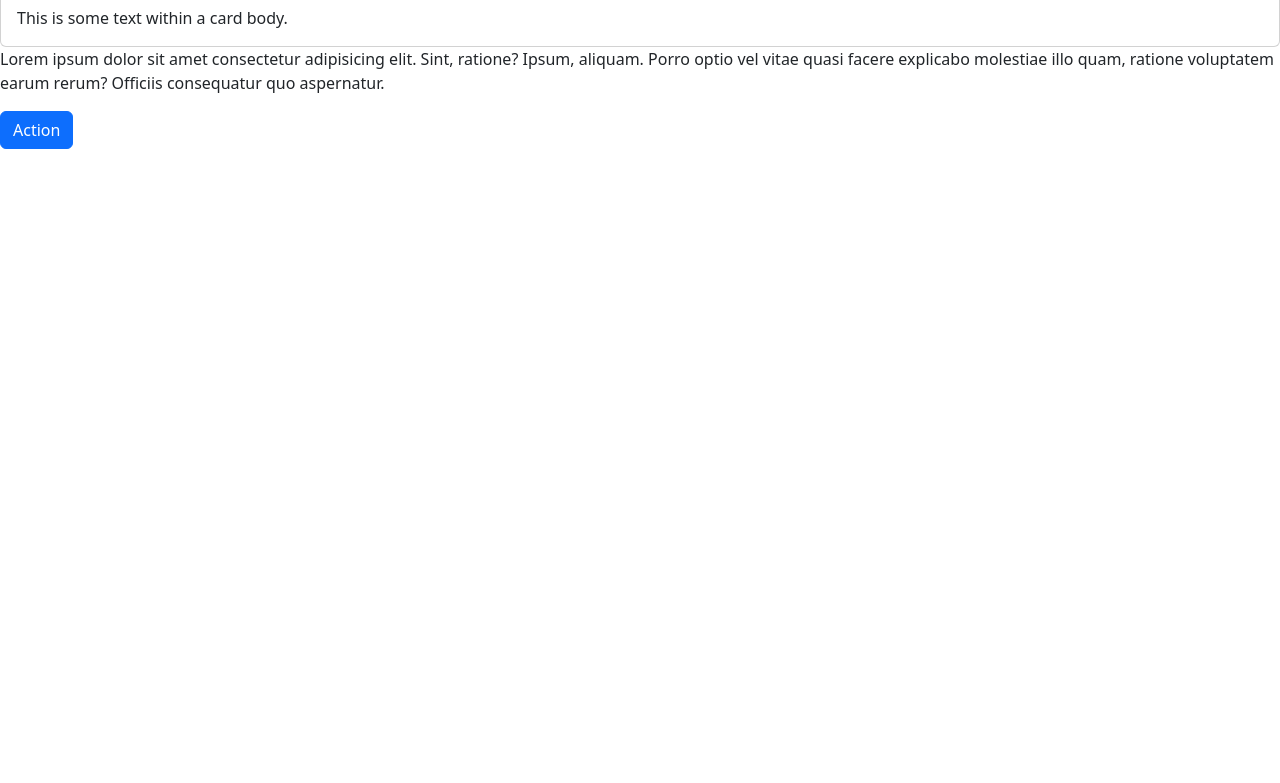
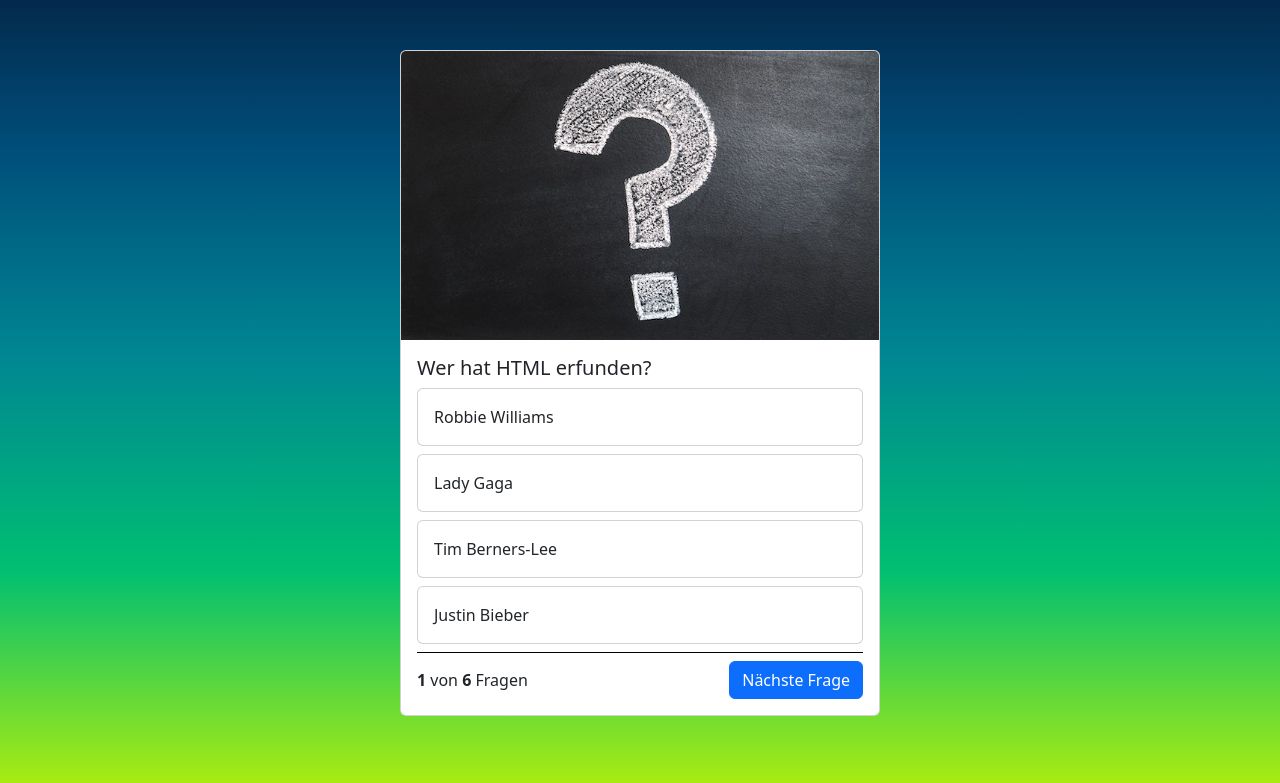
Before and after one commit to dani22922/QuizApp, a website: page index.html in a window 1280 px wide. Shown: the part 67-850 px from the top of the page. Before the commit the page ends 800 px from the top, so only its background shows below. Drawn offline with nearby package versions, Linux system fonts and the light colour scheme.

Commit message:
erste funktionen

```diff
--- a/index.html
+++ b/index.html
@@ -1,21 +1,72 @@
 <!DOCTYPE html>
 <html lang="en">
+
 <head>
-    <meta charset="UTF-8">
-    <meta http-equiv="X-UA-Compatible" content="IE=edge">
-    <meta name="viewport" content="width=device-width, initial-scale=1.0">
-    <title>QuizApp</title>
-    <link rel="stylesheet" href="node_modules/bootstrap/dist/css/bootstrap.min.css">
+  <meta charset="UTF-8">
+  <meta http-equiv="X-UA-Compatible" content="IE=edge">
+  <meta name="viewport" content="width=device-width, initial-scale=1.0">
+  <title>QuizApp</title>
+
+  <link rel="stylesheet" href="style.css">
+  <link href="https://cdn.jsdelivr.net/npm/bootstrap@5.3.0-alpha1/dist/css/bootstrap.min.css" rel="stylesheet"
+    integrity="sha384-GLhlTQ8iRABdZLl6O3oVMWSktQOp6b7In1Zl3/Jr59b6EGGoI1aFkw7cmDA6j6gD" crossorigin="anonymous">
+  <script src="https://cdn.jsdelivr.net/npm/bootstrap@5.3.0-alpha1/dist/js/bootstrap.bundle.min.js"
+    integrity="sha384-w76AqPfDkMBDXo30jS1Sgez6pr3x5MlQ1ZAGC+nuZB+EYdgRZgiwxhTBTkF7CXvN"
+    crossorigin="anonymous"></script>
+  <script src="script.js"></script>
 </head>
-<body>
-    <h1>GitHub Test</h1>
-    <div class="card">
-        <div class="card-body">
-          This is some text within a card body.
+
+<body onload="init()">
+  <nav class="navbar bg-body-tertiary">
+    <div class="container-fluid">
+      <span class="navbar-brand mb-0 h1">QuizApp</span>
+    </div>
+  </nav>
+
+
+  <div class="container">
+
+    <div class="quiz-card card">
+      <img src="img/questionmark.jpg" class="card-img-top" alt="...">
+      <div class="card-body">
+        <h5 class="card-title" id="question-text">Frage</h5>
+
+        <div class="card quiz-answer mb-2" onclick="answer('answer_1')">
+          <div class="card-body" id="answer_1">
+            Antwort
+          </div>
         </div>
+
+        <div class="card quiz-answer mb-2" onclick="answer('answer_2')">
+          <div class="card-body" id="answer_2">
+            Antwort
+          </div>
+        </div>
+
+        <div class="card quiz-answer  mb-2" onclick="answer('answer_3')">
+          <div class="card-body" id="answer_3">
+            Antwort
+          </div>
+        </div>
+
+        <div class="card quiz-answer mb-2" onclick="answer('answer_4')">
+          <div class="card-body" id="answer_4">
+            Antwort
+          </div>
+        </div>
+
+        <div class="question-footer">
+          <span>
+            <b>1</b> von <b id="all-qs">5</b> Fragen
+          </span>
+          <button type="button" class="btn btn-primary">Nächste Frage</button>
+
+        </div>
+
       </div>
-    <p>Lorem ipsum dolor sit amet consectetur adipisicing elit. Sint, ratione? Ipsum, aliquam. Porro optio vel vitae quasi facere explicabo molestiae illo quam, ratione voluptatem earum rerum? Officiis consequatur quo aspernatur.</p>
+    </div>
+  </div>
 
-    <button class="btn btn-primary">Action</button>
 </body>
+
 </html>
--- /dev/null
+++ b/script.js
@@ -0,0 +1,83 @@
+let questions = [
+    {
+        "question": "Wer hat HTML erfunden?",
+        "answer_1": "Robbie Williams",
+        "answer_2": "Lady Gaga",
+        "answer_3": "Tim Berners-Lee",
+        "answer_4": "Justin Bieber",
+        "right_answer": 3
+    },
+    {
+        "question": "Von wem ist On Hit Wonder: Ice Ice Baby ?",
+        "answer_1": "Chocolate Ice",
+        "answer_2": "Freeze",
+        "answer_3": "Vanilla Ice",
+        "answer_4": "Iceman",
+        "right_answer": 3
+    },
+    {
+        "question": "Welcher im Januar 2008 verstorbene Schauspieler spielte im Kinofilm: The Dark Knight den Joker?",
+        "answer_1": "Arnorld Schwarznegger",
+        "answer_2": "Heath Ledger",
+        "answer_3": "Jack Nicholson",
+        "answer_4": "Jim Carrey",
+        "right_answer": 2
+    },
+    {
+        "question": "Der Hauptdarsteller in Stirb langsam ist...?",
+        "answer_1": "Bruce Willis",
+        "answer_2": "Morgan Freeman",
+        "answer_3": "Denzel Washingotn",
+        "answer_4": "Günther Jauch",
+        "right_answer": 1
+    },
+    {
+        "question": "Wer hat den Song 99 Luftballons gesungen?",
+        "answer_1": "Andrea Berg",
+        "answer_2": "Helene Fischer",
+        "answer_3": "SIDO",
+        "answer_4": "Nena",
+        "right_answer": 4
+    },
+    {
+        "question": "Wer hat den Hitsong Easy gesungen?",
+        "answer_1": "Cro",
+        "answer_2": "Sunny",
+        "answer_3": "Kool Savas",
+        "answer_4": "Drake",
+        "right_answer": 1
+    }
+];
+
+let currentQuestion = 0;
+
+function init() {
+    document.getElementById('all-qs').innerHTML = questions.length;
+
+    showQuestion();
+
+}
+
+function showQuestion() {
+    let question = questions[currentQuestion];
+
+    document.getElementById('question-text').innerHTML = question['question'];
+    document.getElementById('answer_1').innerHTML = question['answer_1'];
+    document.getElementById('answer_2').innerHTML = question['answer_2'];
+    document.getElementById('answer_3').innerHTML = question['answer_3'];
+    document.getElementById('answer_4').innerHTML = question['answer_4'];
+}
+
+function answer(selection) { // selection ist answer_1,2,3,4 jenachdem welche Antwort angeklickt wird.
+    let question = questions[currentQuestion]; // Die Variable question ist die 0. Position aus unserem JSON ARRAY questions
+    console.log('Selected answer is ', selection)
+    let selectedQuestionNumber = selection.slice(-1); //mit slice(-1) entfernen wir
+    console.log('selectedQuestionNumber is', selectedQuestionNumber);
+    console.log('current question is ', question['right_answer']);
+
+    if (selectedQuestionNumber == question['right_answer']) { //wenn die richtige antwort angeklickt wird kommt Richtige Antwort
+        console.log('Richtige Antwort!');
+    } else {                                                //  ansonsten die Meldung Falsche Antwort!
+        console.log('Falsche Antwort!');
+    }
+}
--- /dev/null
+++ b/style.css
@@ -0,0 +1,27 @@
+body {
+    background-image: linear-gradient(to bottom, #051937, #004d7a, #008793, #00bf72, #a8eb12);
+}
+
+.container {
+    display: flex;
+    align-items: center;
+    justify-content: center;
+    min-height: 100vh;
+}
+
+.question-footer {
+    display: flex;
+    justify-content: space-between;
+    border-top: 1px solid rgba(0, 0, 0, 4);
+    align-items: center;
+    padding-top: 8px;
+}
+
+.quiz-card {
+    width: 30rem;
+}
+
+.quiz-answer:hover {
+    cursor: pointer;
+    background-color: azure;
+}
```
Also changed, not shown: img/questionmark.jpg (added).
